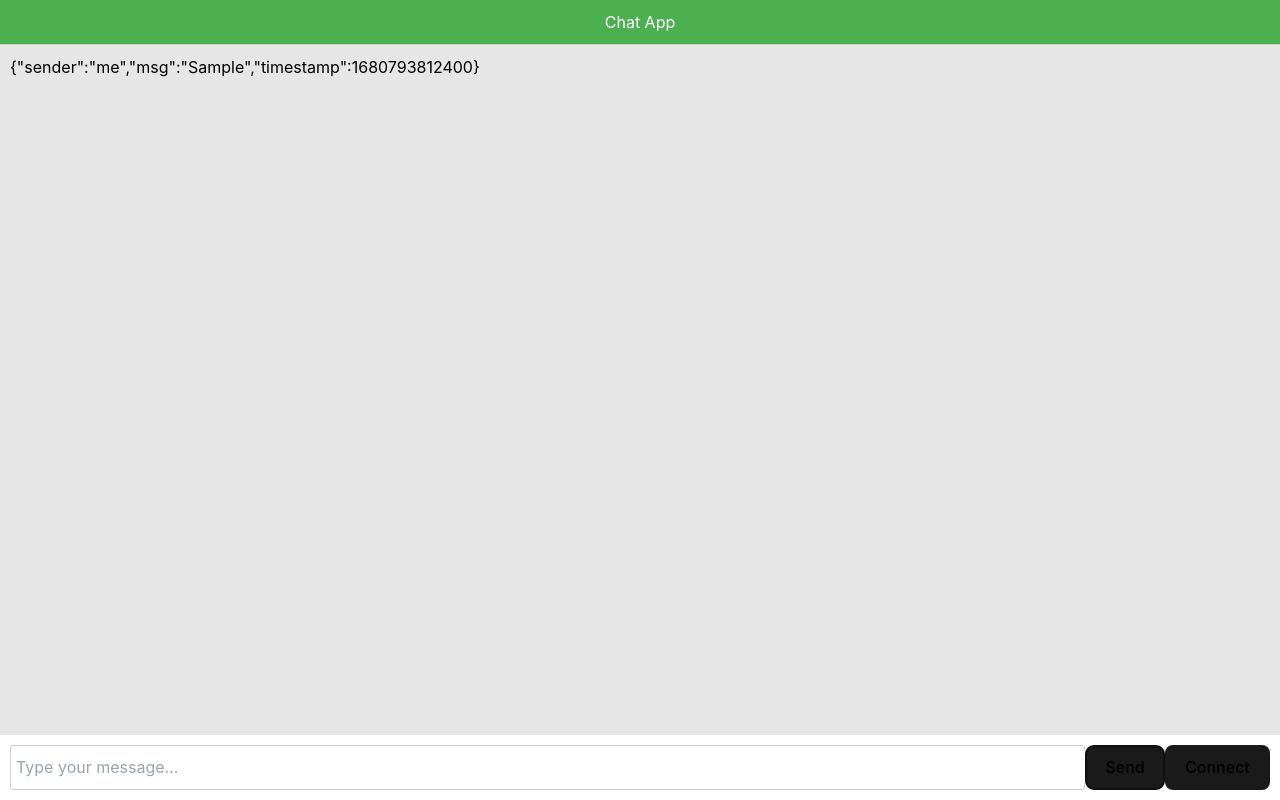
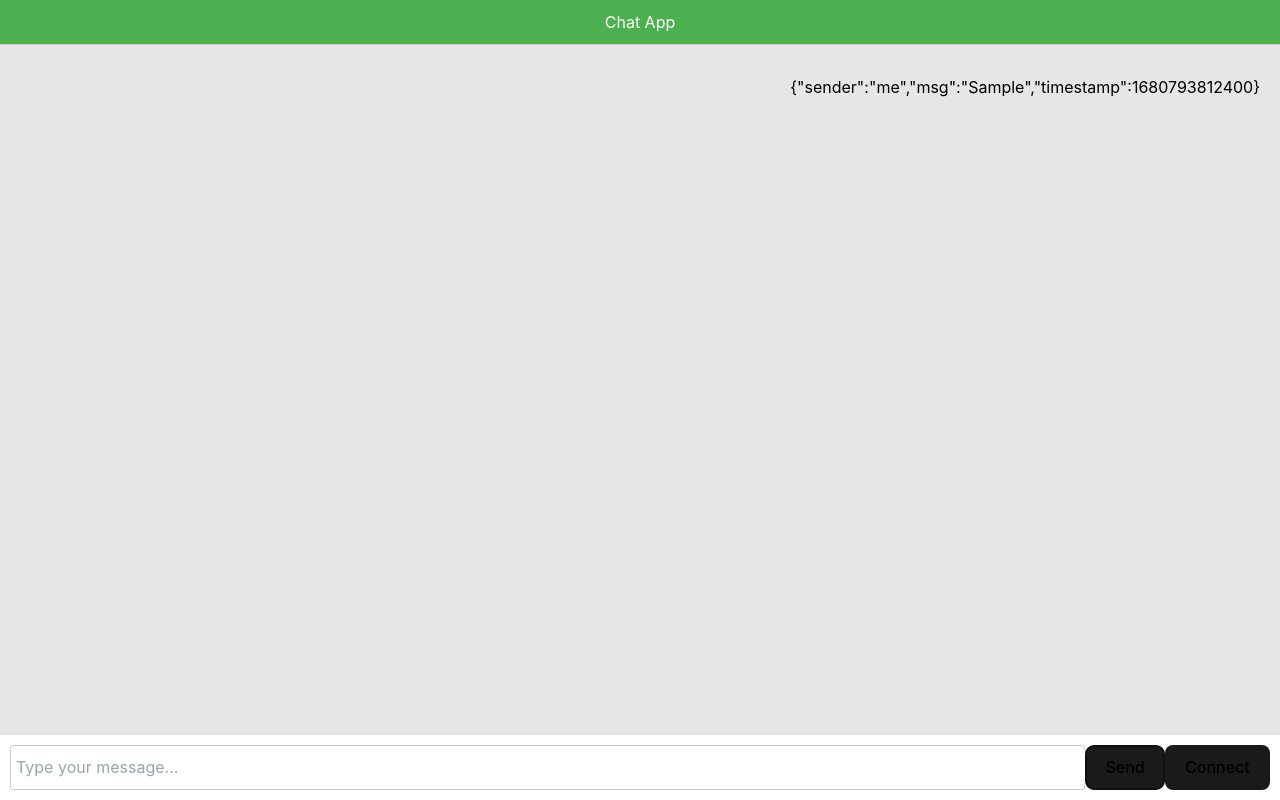
Before and after one commit to haalcala/portfolio, a React (Vite) app in the folder javascript/reactjs/simple_chat/client1/: page / in a window 1280 px wide. Both pictures are taken after typing "Sample" into the empty fields and a click on the button "Send". Built offline with nearby package versions, Linux system fonts and the light colour scheme.

Commit message:
reactjs simple chat

```diff
--- a/javascript/reactjs/simple_chat/client1/src/App.jsx
+++ b/javascript/reactjs/simple_chat/client1/src/App.jsx
@@ -132,7 +132,7 @@ export default function App() {
   }, [new_messages])
 
 
-  const NewMessagesOverlay = () => {
+  function NewMessagesOverlay() {
     return (
       <div className="new-messages-overlay">
         <hr color="lightgray" className="my-1 h-[2px] w-[100%]" />
@@ -144,6 +144,12 @@ export default function App() {
     );
   };
 
+  function RenderMessage(message, index) {
+    return <div key={index} className={"p-5 w-[80%] rounded-md " + (message.sender == "server" ? "bg-blue-200" : "ml-auto text-right")}>
+      {JSON.stringify(message)}
+    </div>
+  }
+
 
   return <div className="chat-container">
     <div className="chat-header">
@@ -151,7 +157,7 @@ export default function App() {
     </div>
     <div className="chat-messages">
       <div onScroll={handleScroll}>
-        {messages.map((message, index) => <div key={index}>{JSON.stringify(message)}</div>)}
+        {messages.map((message, index) => RenderMessage(message, index))}
         {new_messages.length > 0 && <NewMessagesOverlay />}
         {new_messages.length > 0 && new_messages.map((message, index) => <div key={index}>{JSON.stringify(message)}</div>)}
         <div ref={messagesEndRef} />
```
